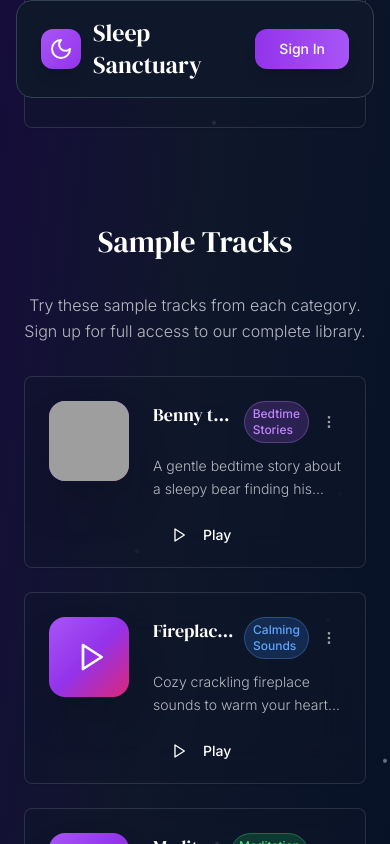
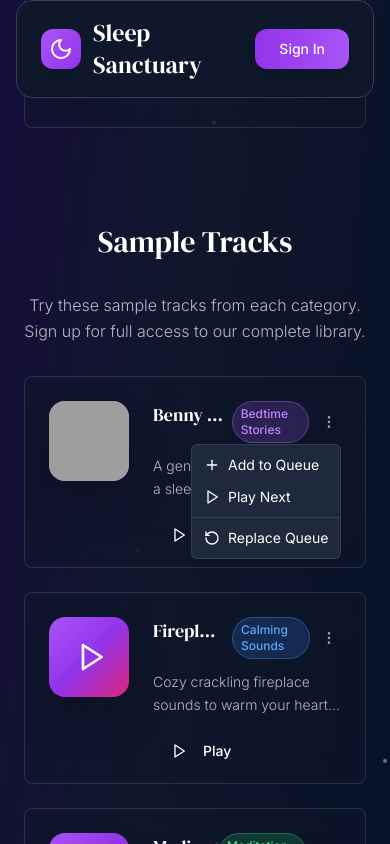
Before and after one commit to StediMove/sleep-sanctuary-sounds, a React (Vite) app: page / in a window 390 px wide. Both pictures are taken after a click on the button 329 px from the left and 1934 px from the top of the page. Shown: the part 1512-2356 px from the top of the page. Built offline with nearby package versions, Linux system fonts and the light colour scheme; grey boxes are pictures that could not be loaded.

Commit message:
feat: Add context menu to track card on mobile
Adds a context menu with "Add to Queue", "Play Next", and "Replace Queue" options to the track card on mobile devices, accessible via the 3-dot icon.

```diff
--- a/src/components/audio/TrackContextMenu.tsx
+++ /dev/null
@@ -1,76 +0,0 @@
-
-import React from 'react';
-import {
-  ContextMenu,
-  ContextMenuContent,
-  ContextMenuItem,
-  ContextMenuSeparator,
-  ContextMenuTrigger,
-} from '@/components/ui/context-menu';
-import { QueueTrack } from '@/hooks/useQueue';
-import { Plus, Play, RotateCcw } from 'lucide-react';
-
-interface TrackContextMenuProps {
-  children: React.ReactNode;
-  track: QueueTrack;
-  onAddToQueue: (track: QueueTrack) => void;
-  onPlayNext: (track: QueueTrack) => void;
-  onReplaceQueue: (track: QueueTrack) => void;
-}
-
-const TrackContextMenu: React.FC<TrackContextMenuProps> = ({
-  children,
-  track,
-  onAddToQueue,
-  onPlayNext,
-  onReplaceQueue
-}) => {
-  const handleAddToQueue = () => {
-    console.log('Adding to queue:', track);
-    onAddToQueue(track);
-  };
-
-  const handlePlayNext = () => {
-    console.log('Playing next:', track);
-    onPlayNext(track);
-  };
-
-  const handleReplaceQueue = () => {
-    console.log('Replacing queue:', track);
-    onReplaceQueue(track);
-  };
-
-  return (
-    <ContextMenu>
-      <ContextMenuTrigger asChild>
-        {children}
-      </ContextMenuTrigger>
-      <ContextMenuContent className="bg-slate-800 border-white/10 text-white">
-        <ContextMenuItem
-          onClick={handleAddToQueue}
-          className="hover:bg-white/10 focus:bg-white/10"
-        >
-          <Plus className="h-4 w-4 mr-2" />
-          Add to Queue
-        </ContextMenuItem>
-        <ContextMenuItem
-          onClick={handlePlayNext}
-          className="hover:bg-white/10 focus:bg-white/10"
-        >
-          <Play className="h-4 w-4 mr-2" />
-          Play Next
-        </ContextMenuItem>
-        <ContextMenuSeparator className="bg-white/10" />
-        <ContextMenuItem
-          onClick={handleReplaceQueue}
-          className="hover:bg-white/10 focus:bg-white/10"
-        >
-          <RotateCcw className="h-4 w-4 mr-2" />
-          Replace Queue
-        </ContextMenuItem>
-      </ContextMenuContent>
-    </ContextMenu>
-  );
-};
-
-export default TrackContextMenu;
--- a/src/components/content/TrackCard.tsx
+++ b/src/components/content/TrackCard.tsx
@@ -1,9 +1,14 @@
-
 import { Card, CardContent } from '@/components/ui/card';
 import { Button } from '@/components/ui/button';
 import { Badge } from '@/components/ui/badge';
-import { Play, Pause, MoreVertical } from 'lucide-react';
-import TrackContextMenu from '@/components/audio/TrackContextMenu';
+import { Play, Pause, MoreVertical, Plus, RotateCcw } from 'lucide-react';
+import {
+  DropdownMenu,
+  DropdownMenuContent,
+  DropdownMenuItem,
+  DropdownMenuSeparator,
+  DropdownMenuTrigger,
+} from "@/components/ui/dropdown-menu";
 import { QueueTrack } from '@/hooks/useQueue';
 
 interface TrackCardProps {
@@ -64,14 +69,15 @@ const TrackCard = ({
     file_path: track.file_path || '',
   };
 
+  const handleMenuClick = (e: React.MouseEvent) => {
+    e.stopPropagation();
+  };
+
   return (
-    <TrackContextMenu
-      track={queueTrack}
-      onAddToQueue={onAddToQueue || (() => {})}
-      onPlayNext={onPlayNext || (() => {})}
-      onReplaceQueue={onReplaceQueue || (() => {})}
+    <Card
+      className="glass-card glass-card-hover group relative overflow-hidden h-48 cursor-pointer"
+      onClick={onPlay}
     >
-      <Card className="glass-card glass-card-hover group relative overflow-hidden h-48">
       <CardContent className="p-6 h-full flex flex-col">
         <div className="flex items-start space-x-6 flex-1">
           {/* Enhanced Thumbnail */}
@@ -118,14 +124,45 @@ const TrackCard = ({
                     {track.categories?.name || 'Unknown'}
                   </Badge>
                   {(onAddToQueue || onPlayNext || onReplaceQueue) && (
+                    <DropdownMenu>
+                      <DropdownMenuTrigger asChild>
                         <Button
                           variant="ghost"
-                        size="sm"
-                        className="text-white/60 hover:text-white hover:bg-white/10 p-1"
-                        onClick={(e) => e.stopPropagation()}
+                          size="icon"
+                          className="h-9 w-9 rounded-full text-white/60 hover:text-white hover:bg-white/10"
+                          onClick={handleMenuClick}
                         >
-                        <MoreVertical className="h-4 w-4" />
+                          <MoreVertical className="h-5 w-5" />
                         </Button>
+                      </DropdownMenuTrigger>
+                      <DropdownMenuContent
+                        className="bg-slate-800 border-white/10 text-white"
+                        onClick={handleMenuClick}
+                        align="end"
+                      >
+                        {onAddToQueue && (
+                          <DropdownMenuItem onClick={() => onAddToQueue(queueTrack)} className="hover:bg-white/10 focus:bg-white/10">
+                              <Plus className="h-4 w-4 mr-2" />
+                              Add to Queue
+                          </DropdownMenuItem>
+                        )}
+                        {onPlayNext && (
+                          <DropdownMenuItem onClick={() => onPlayNext(queueTrack)} className="hover:bg-white/10 focus:bg-white/10">
+                              <Play className="h-4 w-4 mr-2" />
+                              Play Next
+                          </DropdownMenuItem>
+                        )}
+                        {onReplaceQueue && (
+                          <>
+                            <DropdownMenuSeparator className="bg-white/10" />
+                            <DropdownMenuItem onClick={() => onReplaceQueue(queueTrack)} className="hover:bg-white/10 focus:bg-white/10">
+                                <RotateCcw className="h-4 w-4 mr-2" />
+                                Replace Queue
+                            </DropdownMenuItem>
+                          </>
+                        )}
+                      </DropdownMenuContent>
+                    </DropdownMenu>
                   )}
                 </div>
               </div>
@@ -142,7 +179,10 @@ const TrackCard = ({
                 <Button
                   variant="ghost"
                   size="sm"
-                    onClick={onPlay}
+                  onClick={(e) => {
+                    e.stopPropagation();
+                    onPlay();
+                  }}
                   className={`${
                     isPlaying
                       ? 'text-purple-400 bg-purple-400/10'
@@ -162,7 +202,6 @@ const TrackCard = ({
         </div>
       </CardContent>
     </Card>
-    </TrackContextMenu>
   );
 };
 
```
Lines whose indentation alone changed are shown as unchanged.
